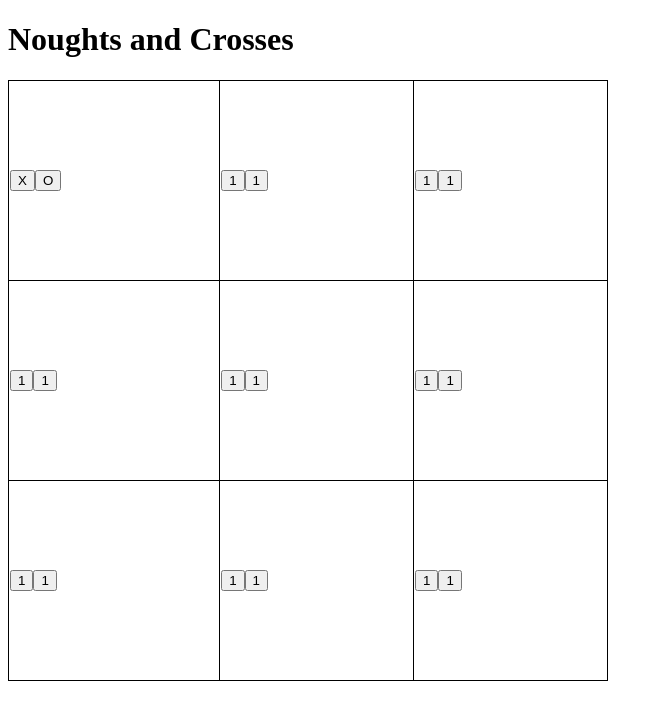
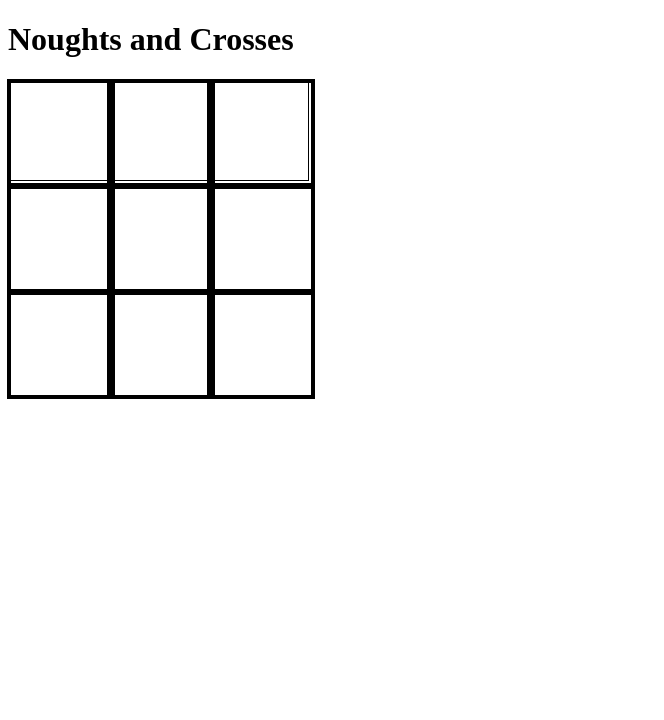
Before and after one commit to Sungket/sungket-mini-project, a plain HTML site: page index.html in a window 1280 px wide. Shown: the whole page, without its empty margins (0-664 px from the left). Drawn offline with Linux system fonts and the light colour scheme.

Commit message:
commented out the html table and added in divs to form the game grid

```diff
--- a/index.html
+++ b/index.html
@@ -9,22 +9,42 @@
 </head>
 <body>
     <h1>Noughts and Crosses</h1>
-    <table>
+    <!-- <table>
         <tr>
-            <td><button id="A1" onclick="changeElement()">X</button><button id="A1">O</button></td>
-            <td><button id="A2">1</button><button id="A1">1</button></td>
-            <td><button id="A3">1</button><button id="A1">1</button></td>
+            <td><div id="A1"></div><button onclick="changeElement(X, 1)">X</button><button onclick="changeElement(O, 1)">O</button></td>
+            <td><div id="cell"></div><button id="A2">1</button><button id="A1">1</button></td>
+            <td><div id="cell"></div><button id="A3">1</button><button id="A1">1</button></td>
         </tr>
         <tr>
-            <td><button id="B1">1</button><button id="A1">1</button></td>
-            <td><button id="B2">1</button><button id="A1">1</button></td>
-            <td><button id="B3">1</button><button id="A1">1</button></td>
+            <td><div id="cell"></div><button id="B1">1</button><button id="A1">1</button></td>
+            <td><div id="cell"></div><button id="B2">1</button><button id="A1">1</button></td>
+            <td><div id="cell"></div><button id="B3">1</button><button id="A1">1</button></td>
         </tr>
         <tr>
-            <td><button id="C1">1</button><button id="A1">1</button></td>
-            <td><button id="C2">1</button><button id="A1">1</button></td>
-            <td><button id="C3">1</button><button id="A1">1</button></td>
+            <td><div id="cell"></div><button id="C1">1</button><button id="A1">1</button></td>
+            <td><div id="cell"></div><button id="C2">1</button><button id="A1">1</button></td>
+            <td><div id="cell"></div><button id="C3">1</button><button id="A1">1</button></td>
         </tr>
-    </table>
+    </table> -->
+
+    <div>
+        <div class="row">
+            <div id="box"></div>
+            <div id="box"></div>
+            <div id="box"></div>
+        </div>
+        <div class="row">
+            <div id="box"></div>
+            <div id="box"></div>
+            <div id="box"></div>
+        </div>
+        <div class="row">
+            <div id="box"></div>
+            <div id="box"></div>
+            <div id="box"></div>
+        </div>
+    </div>
+
+
 </body>
 </html>
--- a/script.js
+++ b/script.js
@@ -1,22 +1,21 @@
-let gameboard = [[A1, A2, A3], [A4, A5, A6], [A7, A8, A9]];
+// let gameboard = [[A00, A01, A02],
+//                  [A10, A11, A12],
+//                  [A20, A21, A22]];
 
-let A1 = document.getElementById("A1");
-let A2 = document.getElementById("A2");
-let A3 = document.getElementById("A3");
+// let A00 = document.getElementById("A1");
+// let A01 = document.getElementById("A2");
+// let A02 = document.getElementById("A3");
 
-let A4 = document.getElementById("B1");
-let A5 = document.getElementById("B2");
-let A6 = document.getElementById("B3");
+// let A10 = document.getElementById("B1");
+// let A11 = document.getElementById("B2");
+// let A12 = document.getElementById("B3");
 
-let A7 = document.getElementById("C1");
-let A8 = document.getElementById("C2");
-let A9 = document.getElementById("C3");
+// let A20 = document.getElementById("C1");
+// let A21 = document.getElementById("C2");
+// let A22 = document.getElementById("C3");
 
+const box = document.getElementById("box");
 
-function changeElement(input, location) {
-    location = input;
-}
-
-function winningCombination () {
+function addImage() {
 
 }
--- a/style.css
+++ b/style.css
@@ -1,4 +1,4 @@
-table, tr, td {
+/* table, tr, td {
   border: 1px solid black;
   border-collapse: collapse;
 }
@@ -9,4 +9,29 @@ table {
 
 tr {
   height: 200px;
+} */
+
+#box {
+  width: 100px;
+  height: 100px;
+  border-color: black;
+  border-style: solid;
 }
+
+/* <!--
+Source - https://stackoverflow.com/a
+Posted by Ruddy, modified by community. See post 'Timeline' for change history
+Retrieved 2026-01-15, License - CC BY-SA 3.0
+--> */
+
+div {
+    width: 300px;
+    height: 600px;
+}
+
+div div {
+    width: 100px;
+    height: 100px;
+    outline: 1px solid;
+    float: left;
+}
```
